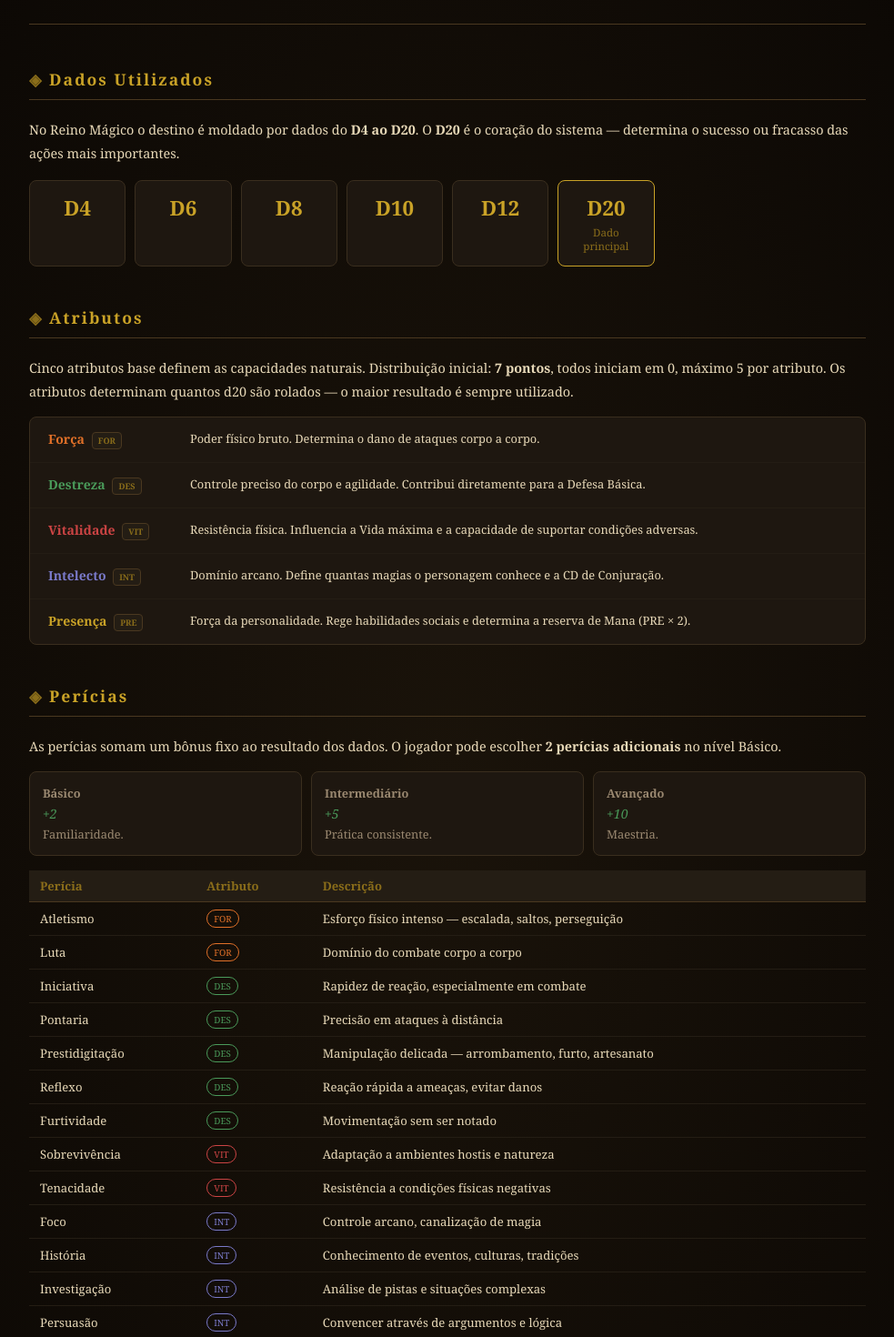
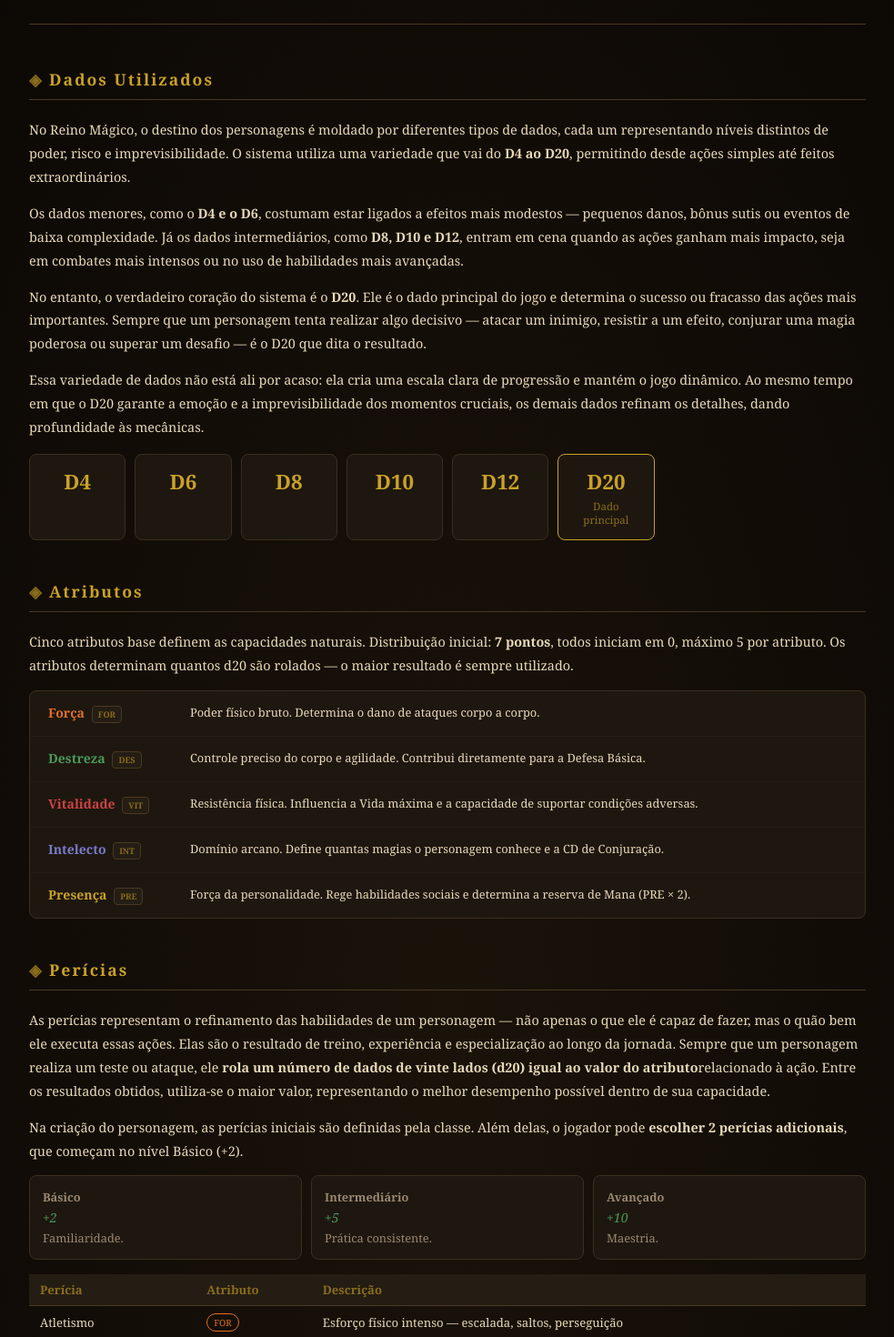
Before and after one commit to LinenkerPSantos/reino-magico, a React (Vite) app in the folder frontend/: page /mecanicas in a window 1280 px wide. Shown: the part 320-1790 px from the top of the page at 91% size, without its empty margins (148-1131 px from the left). Built offline with nearby package versions, Linux system fonts and the light colour scheme.

Commit message:
Atualizacao nos textos, magias e pericias

```diff
--- a/frontend/src/pages/Aprimoramento/Aprimoramento.jsx
+++ b/frontend/src/pages/Aprimoramento/Aprimoramento.jsx
@@ -3,9 +3,9 @@ import styles from './Aprimoramento.module.css'
 const STATS_TABLE = [
   { nome: 'Vida Extra',             efeito: 'Aumenta a Vida Máxima em 10 pontos. Pode ser adquirido múltiplas vezes.',                                                         custo: 200 },
   { nome: 'Nova Perícia Básica',    efeito: 'Concede uma nova perícia no nível Básico.',                                                                                        custo: 300 },
+  { nome: 'Talento',                efeito: 'Permite adquirir um novo Talento, respeitando seus pré-requisitos.',                                                                custo: 300 },
   { nome: 'Aumento de Atributo',    efeito: 'Concede +1 ponto em um atributo à escolha do jogador.',                                                                            custo: 400 },
   { nome: 'Ponto de Proficiência',  efeito: 'Aumenta em +1 o limite máximo de Proficiência (até 9 pontos).',                                                                    custo: 500 },
-  { nome: 'Talento',                efeito: 'Permite adquirir um novo Talento, respeitando seus pré-requisitos.',                                                                custo: 600 },
   { nome: 'Casca Grossa',          efeito: 'Aumenta a Defesa Básica em +1. Pode ser adquirido no máximo 5 vezes, totalizando +5 de Defesa Básica.',                             custo: 700 },
 ]
 
@@ -99,7 +99,7 @@ export default function Aprimoramento() {
           utilizá-los para desenvolver seu personagem de diferentes formas.
         </p>
         <p className={styles.secText}>
-          Cada personagem pode acumular até <strong>5.000 Pontos de Aprimoramento</strong> ao longo
+          Cada personagem pode acumular até <strong>7.000 Pontos de Aprimoramento</strong> ao longo
           de sua jornada. Os pontos podem ser gastos a qualquer momento para adquirir os
           aprimoramentos descritos abaixo.
         </p>
--- a/frontend/src/pages/Magias/Magias.jsx
+++ b/frontend/src/pages/Magias/Magias.jsx
@@ -284,7 +284,7 @@ function MagiasConhecidas({ spells, magic_levels }) {
       <h2 className={styles.secTitle}>Magias Conhecidas</h2>
       <p className={styles.secText}>
         Lista completa de todas as magias do sistema. Cada magia tem um custo em PM, uma natureza elemental,
-        um tipo de acesso e um nível. Use os filtros para encontrar magias por elemento, tipo ou nome.
+        um tipo de acesso, um nível e uma duração. Use os filtros para encontrar magias por elemento, tipo ou nome.
       </p>
 
       <div className={styles.filters}>
@@ -325,6 +325,7 @@ function MagiasConhecidas({ spells, magic_levels }) {
                 <span className={styles.tag}>{s.custo} PM</span>
                 {s.execucao && <span className={styles.tag}>{s.execucao}</span>}
                 {s.alcance && <span className={styles.tag}>{s.alcance}</span>}
+                {s.duracao && <span className={styles.tag}>{s.duracao}</span>}
               </div>
               {s.prereq && <div className={styles.spellPrereq}>Pré-req: {s.prereq}</div>}
               <p className={styles.spellDesc}>{s.descricao}</p>
--- a/frontend/src/pages/Mecanicas/Mecanicas.jsx
+++ b/frontend/src/pages/Mecanicas/Mecanicas.jsx
@@ -84,7 +84,45 @@ function Cap1() {
 
       <div className={styles.sec}>
         <h3 className={styles.secTitle}>Dados Utilizados</h3>
-        <p className={styles.secText}>No Reino Mágico o destino é moldado por dados do <strong>D4 ao D20</strong>. O <strong>D20</strong> é o coração do sistema — determina o sucesso ou fracasso das ações mais importantes.</p>
+        <p className={styles.secText}>
+          No Reino Mágico, o destino dos personagens é moldado por
+          diferentes tipos de dados, cada um representando níveis
+          distintos de poder, risco e imprevisibilidade.
+          O sistema utiliza uma variedade que vai do <strong>D4 ao D20</strong>,
+          permitindo desde ações simples até feitos extraordinários.
+        </p>
+
+        <p className={styles.secText}>
+         Os dados menores, como o <strong>D4 e o D6</strong>, costumam estar
+         ligados a efeitos mais modestos — pequenos danos,
+         bônus sutis ou eventos de baixa complexidade.
+         Já os dados intermediários, como <strong>D8, D10 e D12</strong>,
+         entram em cena quando as ações ganham mais impacto, seja em
+         combates mais intensos ou no uso de habilidades mais avançadas.
+        </p>
+
+        <p className={styles.secText}>
+         No entanto, o verdadeiro coração do sistema é o <strong>D20</strong>.
+         Ele é o dado principal do jogo e determina
+         o sucesso ou fracasso das ações mais importantes.
+         Sempre que um personagem tenta realizar algo
+         decisivo — atacar um inimigo, resistir a um efeito,
+         conjurar uma magia poderosa ou superar um
+         desafio — é o D20 que dita o resultado.
+
+        </p>
+        <p className={styles.secText}>
+        Essa variedade de dados não está ali por acaso: ela cria
+        uma escala clara de progressão e mantém o jogo dinâmico.
+        Ao mesmo tempo em que o D20 garante a emoção e
+         a imprevisibilidade dos momentos cruciais,
+         os demais dados refinam os detalhes, dando profundidade às mecânicas.
+
+        </p>
+
+
+
+
         <div className={styles.diceGrid}>
           {['D4','D6','D8','D10','D12'].map(d => (
             <div key={d} className={styles.diceCard}><div className={styles.diceName}>{d}</div></div>
@@ -114,7 +152,21 @@ function Cap1() {
 
       <div className={styles.sec}>
         <h3 className={styles.secTitle}>Perícias</h3>
-        <p className={styles.secText}>As perícias somam um bônus fixo ao resultado dos dados. O jogador pode escolher <strong>2 perícias adicionais</strong> no nível Básico.</p>
+        <p className={styles.secText}>As perícias representam o refinamento das
+          habilidades de um personagem — não apenas o que ele é capaz de fazer,
+          mas o quão bem ele executa essas ações.
+          Elas são o resultado de treino, experiência e especialização
+          ao longo da jornada.
+          Sempre que um personagem realiza um teste ou ataque,
+          ele <strong>rola um número de dados de vinte lados (d20) igual ao valor do atributo</strong>
+          relacionado à ação. Entre os resultados obtidos,
+          utiliza-se o maior valor, representando o melhor desempenho possível
+           dentro de sua capacidade.</p>
+
+           <p className={styles.secText}>Na criação do personagem,
+            as perícias iniciais são definidas pela classe.
+            Além delas, o jogador pode <strong>escolher 2 perícias adicionais</strong>,
+            que começam no nível Básico (+2).</p>
         <div className={styles.levelCards}>
           <div className={styles.levelCard}><strong>Básico</strong><span className={styles.levelBonus}>+2</span><span>Familiaridade.</span></div>
           <div className={styles.levelCard}><strong>Intermediário</strong><span className={styles.levelBonus}>+5</span><span>Prática consistente.</span></div>
@@ -136,6 +188,13 @@ function Cap1() {
 
       <div className={styles.sec}>
         <h3 className={styles.secTitle}>Sistema Monetário</h3>
+        <p className={styles.secText}>A economia do reino é sustentada
+          por diferentes tipos de moedas, utilizadas
+          conforme o valor das transações e a posição social de
+          seus portadores. Desde simples comerciantes de
+          vilarejos até grandes nobres e monarcas,
+          cada camada da sociedade utiliza
+           uma categoria monetária distinta.</p>
         <div className={styles.moneyGrid}>
           {[
             {c:'MB',n:'Moeda de Bronze',d:'Compras cotidianas, alimentação',color:'#cd7f32'},
@@ -151,6 +210,7 @@ function Cap1() {
             </div>
           ))}
         </div>
+
         <div className={styles.moneyRate}>100 MB = 1 MP · 100 MP = 1 MO · 1.000 MO = 1 ML · 1.000 ML = 1 MG</div>
       </div>
     </div>
@@ -248,12 +308,33 @@ function Cap3() {
         <p className={styles.chLead}>O combate no Reino Mágico é estratégico e dinâmico. Cada decisão importa.</p>
       </div>
 
+   <div className={styles.sec}>
+        <h3 className={styles.secTitle}>Rodada e Turno</h3>
+        <div className={styles.actionList}>
+          {[
+            {l:'⏳ Rodada',d:'Uma rodada representa o ciclo completo do combate, no qual todos os participantes — jogadores e criaturas — têm a oportunidade de agir.'},
+            {l:'👣 Turno',d:'O turno é o intervalo individual dentro dessa rodada, correspondente ao momento específico em que cada participante executa suas ações — ou seja, a sua vez de agir.'},
+
+          ].map(a => (
+            <div key={a.l} className={styles.actionItem}>
+              <div>
+                <div className={styles.actionLabel}>{a.l}</div>
+                <span className={`${styles.actionBadge} ${styles['badge_'+a.c]}`}>{a.t}</span>
+              </div>
+              <p className={styles.actionDesc}>{a.d}</p>
+            </div>
+          ))}
+        </div>
+      </div>
+
+
+
       <div className={styles.sec}>
         <h3 className={styles.secTitle}>Tipos de Ação</h3>
         <div className={styles.actionList}>
           {[
-            {l:'Padrão',t:'Básica',c:'green',d:'Ação principal do turno. Usada para atacar, conjurar magias ou executar habilidades centrais.'},
-            {l:'Movimento',t:'Básica',c:'green',d:'Permite deslocamento e reposicionamento no campo de batalha. O personagem pode dividir seu movimento antes e depois de uma ação Padrão.'},
+            {l:'Padrão',t:'Básica',c:'green',d:'É a ação principal do turno, utilizada para atacar, conjurar magias ou executar habilidades centrais. Só pode ser realizada durante a vez do personagem.'},
+            {l:'Movimento',t:'Básica',c:'green',d:'Permite deslocamento e reposicionamento no campo de batalha. O personagem não pode dividir ação de movimento, entretanto pode ser realizado antes ou depois de uma ação Padrão.Assim como a ação padrão, só pode ser usada no próprio turno.'},
             {l:'Reação',t:'Situacional',c:'blue',d:'Acionada dentro ou fora do turno, em resposta a eventos específicos. Limitada a uma vez por rodada.'},
             {l:'Livre',t:'Livre',c:'gold',d:'Interações simples como falar ou realizar ações rápidas. Uso limitado pelo bom senso do mestre.'},
           ].map(a => (
```
Also changed, not shown: frontend/public/ficha.html (+12 -4 lines), 2 other files (tests, documents, lock files or other folders).
